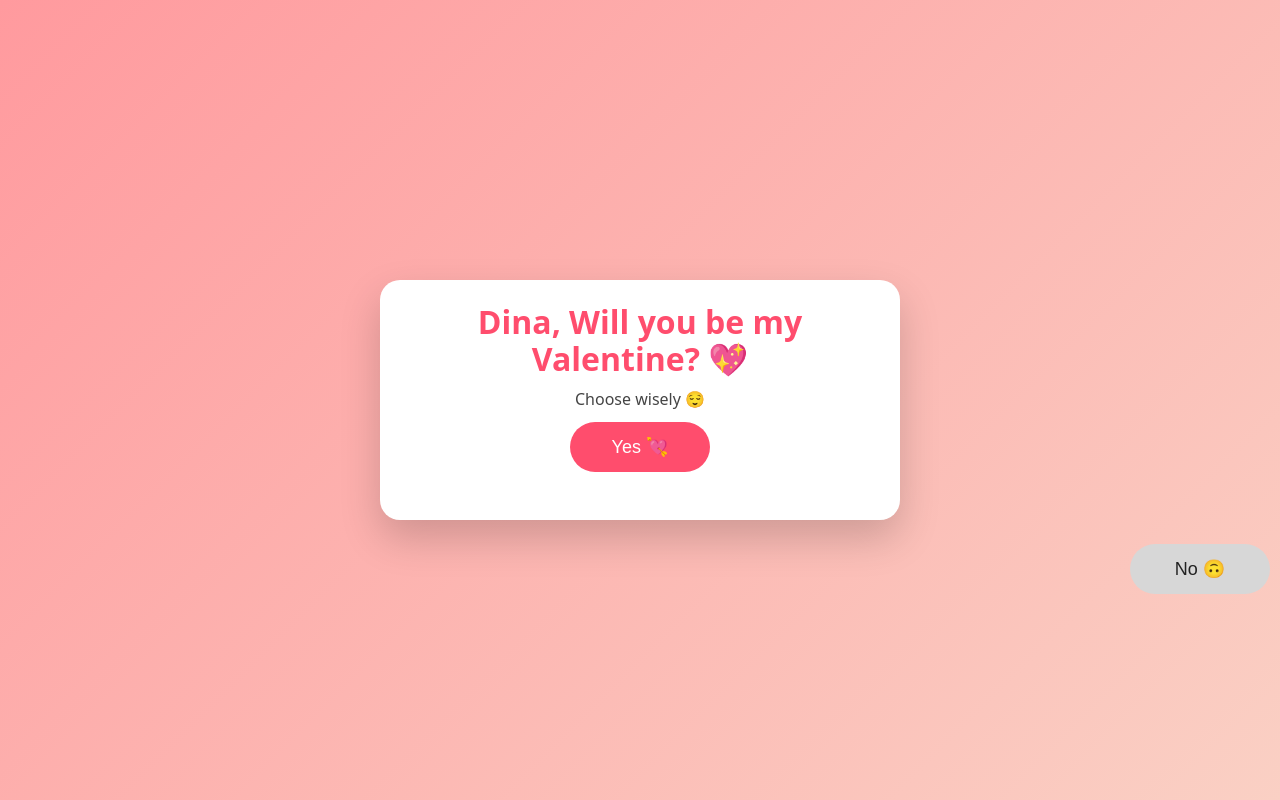
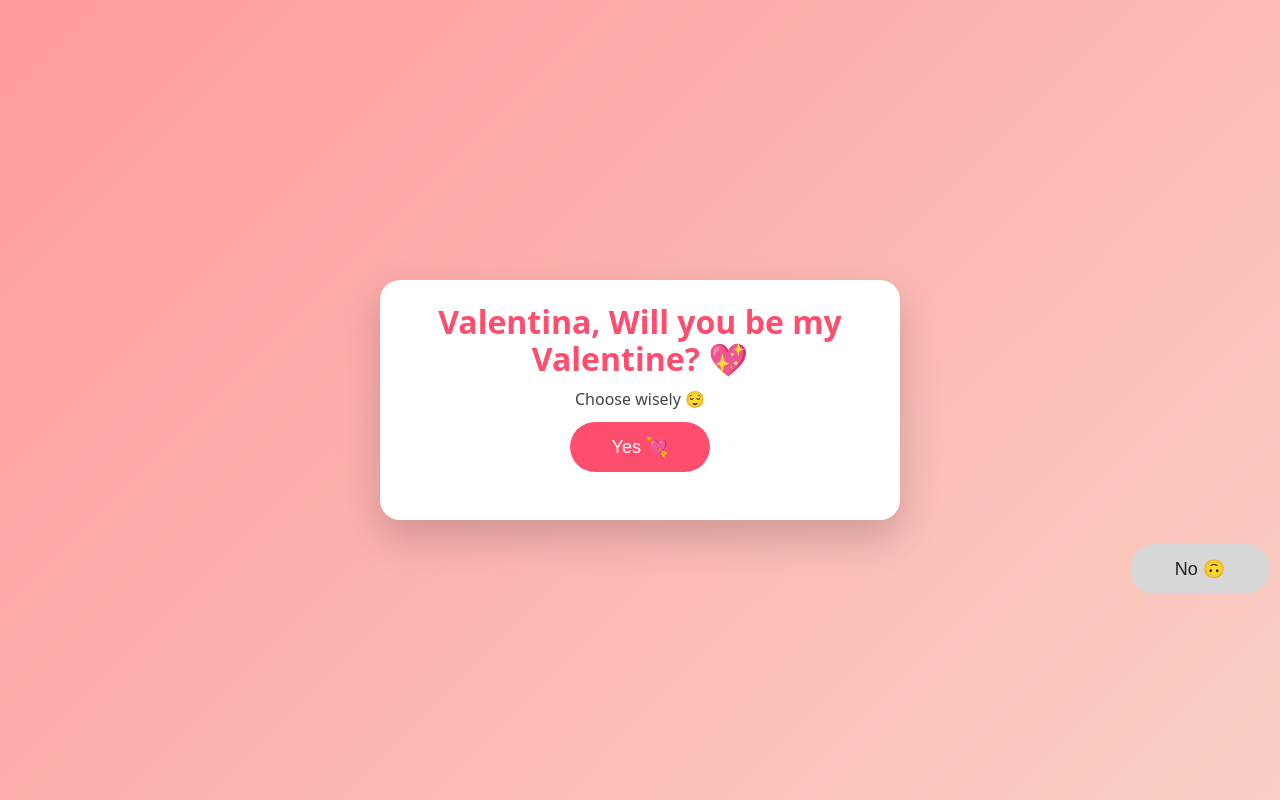
Before and after one commit to ahmedykassem/Valentina, a plain HTML site: page index.html in a window 1280 px wide. Drawn offline with Linux system fonts and the light colour scheme.

Commit message:
index.html

```diff
--- a/index.html
+++ b/index.html
@@ -117,7 +117,7 @@
 
 <body>
   <div class="card" id="card">
-    <h1>Dina, Will you be my Valentine? 💖</h1>
+    <h1>Valentina, Will you be my Valentine? 💖</h1>
     <p class="sub">Choose wisely 😌</p>
 
     <div class="btnRow">
```
